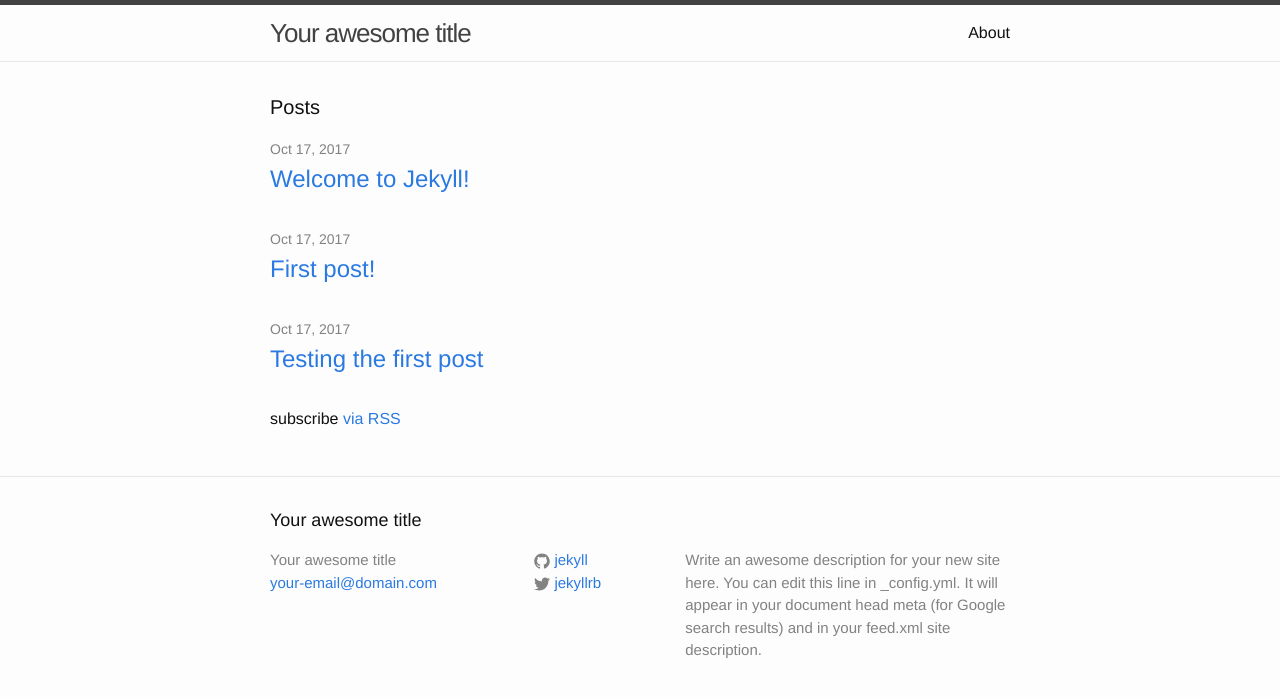
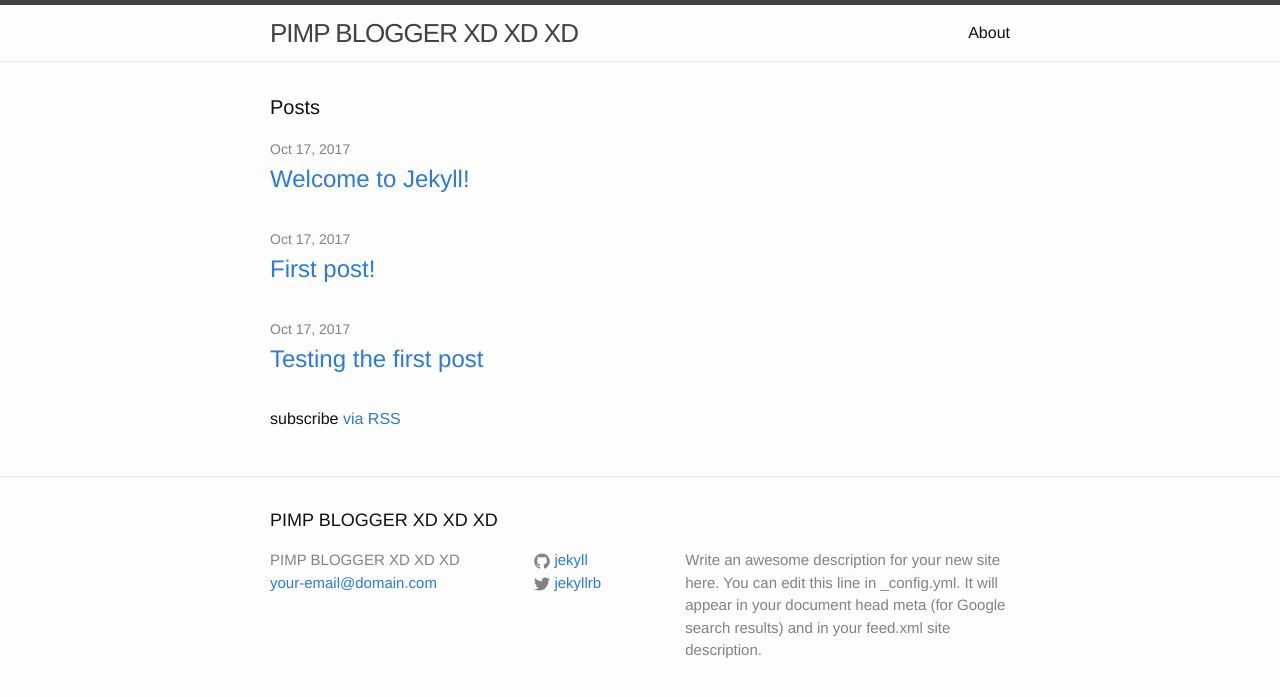
Before and after one commit to eizyxd/eizyxd.github.io, a Jekyll site: the page built from index.html, in a window 1280 px wide. Shown: the top 697 px of the page. Built offline with Jekyll 4.4.1, drawn with Linux system fonts in a browser that asks for light colours.

Commit message:
Update _config.yml

```diff
--- a/_config.yml
+++ b/_config.yml
@@ -6,7 +6,7 @@
 # 'jekyll serve'. If you change this file, please restart the server process.
 
 # Site settings
-title: Your awesome title
+title: PIMP BLOGGER XD XD XD
 email: your-email@domain.com
 description: > # this means to ignore newlines until "baseurl:"
   Write an awesome description for your new site here. You can edit this
```
